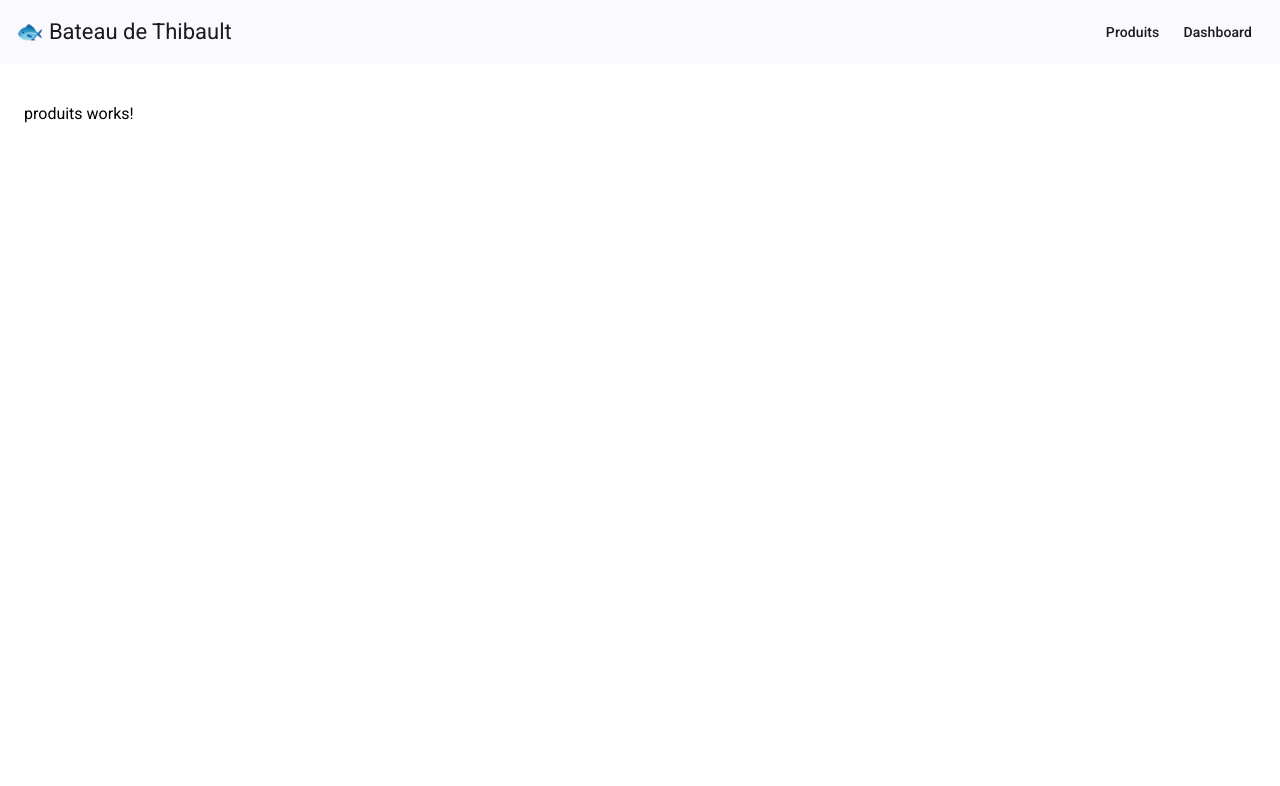
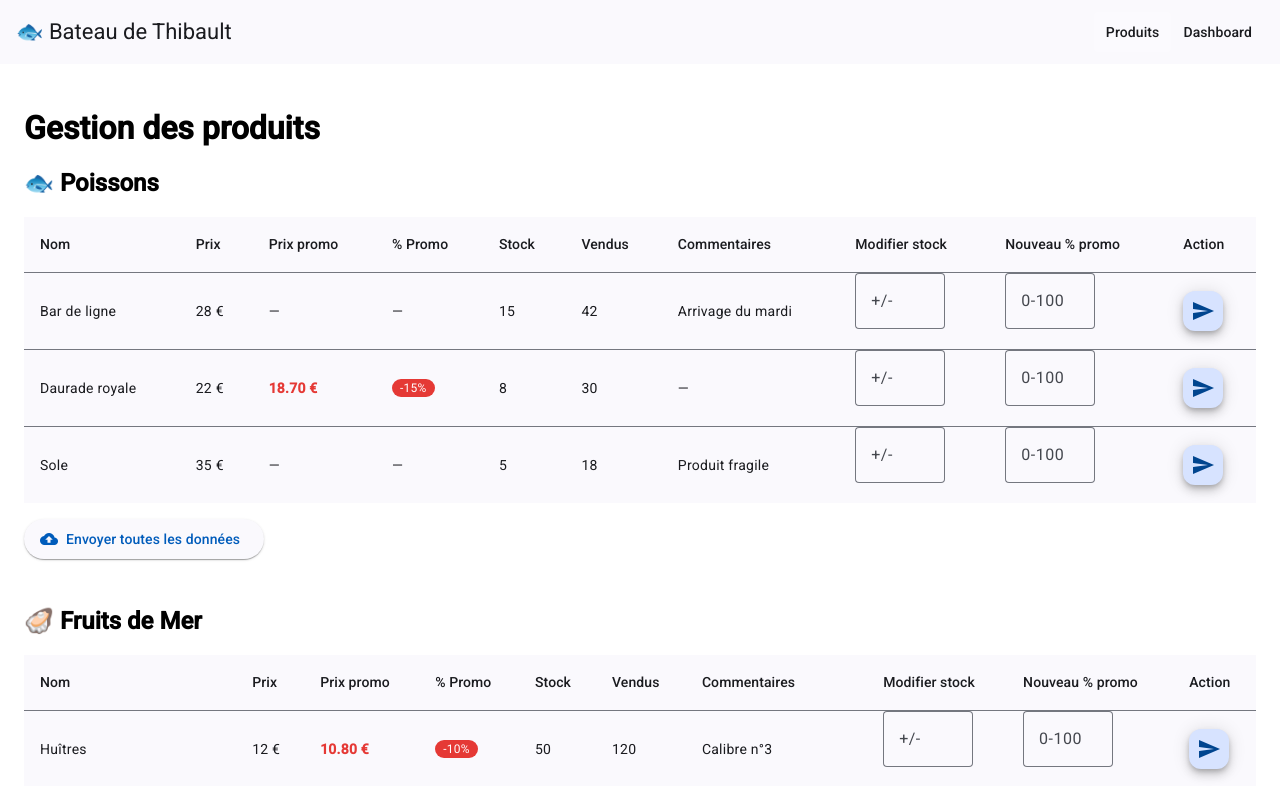
Before and after one commit to Ldacosta7/bateau-thibault-backoffice, an Angular app: page /produits in a window 1280 px wide. Shown: the top 786 px of the page. Built offline with nearby package versions, Linux system fonts and the light colour scheme.

Commit message:
feat: page produits avec tableau et modification

```diff
--- /dev/null
+++ b/src/app/core/services/produits.service.ts
@@ -0,0 +1,20 @@
+import { Injectable } from '@angular/core';
+import { Produit } from '../models/produit.model';
+import { PRODUITS_MOCK } from '../../mock/produits.mock';
+
+@Injectable({ providedIn: 'root' })
+export class ProduitsService {
+
+  private produits: Produit[] = [...PRODUITS_MOCK];
+
+  getByCategorie(categorie: 'poisson' | 'fruit-de-mer' | 'crustace'): Produit[] {
+    return this.produits.filter(p => p.categorie === categorie);
+  }
+
+  updateProduit(id: number, changes: Partial<Produit>): void {
+    const index = this.produits.findIndex(p => p.id === id);
+    if (index !== -1) {
+      this.produits[index] = { ...this.produits[index], ...changes };
+    }
+  }
+}
--- a/src/app/pages/produits/produits.component.css
+++ b/src/app/pages/produits/produits.component.css
@@ -0,0 +1,43 @@
+.tableau-section {
+  margin-bottom: 48px;
+}
+
+table {
+  width: 100%;
+}
+
+.champ-modif {
+  width: 90px;
+}
+
+.en-promo {
+  color: #e53935;
+  font-weight: bold;
+}
+
+.badge-promo {
+  background-color: #e53935;
+  color: white;
+  padding: 2px 8px;
+  border-radius: 12px;
+  font-size: 12px;
+}
+
+.stock-bas {
+  color: #e53935;
+  font-weight: bold;
+}
+
+.msg-erreur {
+  color: #e53935;
+  font-size: 11px;
+  display: block;
+}
+
+.champ-erreur {
+  border-color: #e53935 !important;
+}
+
+.btn-tout-envoyer {
+  margin-top: 16px;
+}
--- a/src/app/pages/produits/produits.component.html
+++ b/src/app/pages/produits/produits.component.html
@@ -1 +1,94 @@
-<p>produits works!</p>
+<h1>Gestion des produits</h1>
+
+<!-- BLOC RÉUTILISABLE PAR CATÉGORIE -->
+<ng-container *ngTemplateOutlet="tableauProduits; context: { $implicit: poissons, titre: '🐟 Poissons' }"></ng-container>
+<ng-container *ngTemplateOutlet="tableauProduits; context: { $implicit: fruitsDesMer, titre: '🦪 Fruits de Mer' }"></ng-container>
+<ng-container *ngTemplateOutlet="tableauProduits; context: { $implicit: crustaces, titre: '🦞 Crustacés' }"></ng-container>
+
+<!-- TEMPLATE DU TABLEAU -->
+<ng-template #tableauProduits let-liste let-titre="titre">
+  <section class="tableau-section">
+    <h2>{{ titre }}</h2>
+
+    <table mat-table [dataSource]="liste" class="mat-elevation-z2">
+
+      <ng-container matColumnDef="nom">
+        <th mat-header-cell *matHeaderCellDef>Nom</th>
+        <td mat-cell *matCellDef="let pf">{{ pf.produit.nom }}</td>
+      </ng-container>
+
+      <ng-container matColumnDef="prix">
+        <th mat-header-cell *matHeaderCellDef>Prix</th>
+        <td mat-cell *matCellDef="let pf">{{ pf.produit.prix }} €</td>
+      </ng-container>
+
+      <ng-container matColumnDef="prixPromo">
+        <th mat-header-cell *matHeaderCellDef>Prix promo</th>
+        <td mat-cell *matCellDef="let pf" [class.en-promo]="pf.produit.enPromotion">
+          {{ getPrixPromo(pf) }}
+        </td>
+      </ng-container>
+
+      <ng-container matColumnDef="pourcentage">
+        <th mat-header-cell *matHeaderCellDef>% Promo</th>
+        <td mat-cell *matCellDef="let pf">
+          <span *ngIf="pf.produit.enPromotion" class="badge-promo">-{{ pf.produit.pourcentagePromotion }}%</span>
+          <span *ngIf="!pf.produit.enPromotion">—</span>
+        </td>
+      </ng-container>
+
+      <ng-container matColumnDef="stock">
+        <th mat-header-cell *matHeaderCellDef>Stock</th>
+        <td mat-cell *matCellDef="let pf" [class.stock-bas]="pf.produit.quantiteStock < 5">
+          {{ pf.produit.quantiteStock }}
+        </td>
+      </ng-container>
+
+      <ng-container matColumnDef="vendus">
+        <th mat-header-cell *matHeaderCellDef>Vendus</th>
+        <td mat-cell *matCellDef="let pf">{{ pf.produit.nombreVendus }}</td>
+      </ng-container>
+
+      <ng-container matColumnDef="commentaires">
+        <th mat-header-cell *matHeaderCellDef>Commentaires</th>
+        <td mat-cell *matCellDef="let pf">{{ pf.produit.commentaires || '—' }}</td>
+      </ng-container>
+
+      <ng-container matColumnDef="modifStock">
+        <th mat-header-cell *matHeaderCellDef>Modifier stock</th>
+        <td mat-cell *matCellDef="let pf">
+          <mat-form-field appearance="outline" class="champ-modif">
+            <input matInput type="number" placeholder="+/-" [(ngModel)]="pf.stockDelta" [class.champ-erreur]="pf.erreurStock">
+          </mat-form-field>
+          <mat-error *ngIf="pf.erreurStock" class="msg-erreur">{{ pf.erreurStock }}</mat-error>
+        </td>
+      </ng-container>
+
+      <ng-container matColumnDef="modifPromo">
+        <th mat-header-cell *matHeaderCellDef>Nouveau % promo</th>
+        <td mat-cell *matCellDef="let pf">
+          <mat-form-field appearance="outline" class="champ-modif">
+            <input matInput type="number" placeholder="0-100" [(ngModel)]="pf.nouveauPourcentage" [class.champ-erreur]="pf.erreurPromo">
+          </mat-form-field>
+          <mat-error *ngIf="pf.erreurPromo" class="msg-erreur">{{ pf.erreurPromo }}</mat-error>
+        </td>
+      </ng-container>
+
+      <ng-container matColumnDef="action">
+        <th mat-header-cell *matHeaderCellDef>Action</th>
+        <td mat-cell *matCellDef="let pf">
+          <button mat-mini-fab color="primary" (click)="envoyerLigne(pf)" title="Envoyer">
+            <mat-icon>send</mat-icon>
+          </button>
+        </td>
+      </ng-container>
+
+      <tr mat-header-row *matHeaderRowDef="colonnes"></tr>
+      <tr mat-row *matRowDef="let row; columns: colonnes;"></tr>
+    </table>
+
+    <button mat-raised-button color="accent" class="btn-tout-envoyer" (click)="toutEnvoyer(liste)">
+      <mat-icon>cloud_upload</mat-icon> Envoyer toutes les données
+    </button>
+  </section>
+</ng-template>
--- a/src/app/pages/produits/produits.component.ts
+++ b/src/app/pages/produits/produits.component.ts
@@ -1,11 +1,110 @@
-import { Component } from '@angular/core';
+import { Component, OnInit } from '@angular/core';
+import { CommonModule } from '@angular/common';
+import { FormsModule } from '@angular/forms';
+import { MatTableModule } from '@angular/material/table';
+import { MatInputModule } from '@angular/material/input';
+import { MatButtonModule } from '@angular/material/button';
+import { MatIconModule } from '@angular/material/icon';
+import { MatChipsModule } from '@angular/material/chips';
+import { MatSnackBarModule, MatSnackBar } from '@angular/material/snack-bar';
+import { Produit } from '../../core/models/produit.model';
+import { ProduitsService } from '../../core/services/produits.service';
+
+interface ProduitForm {
+  produit: Produit;
+  stockDelta: number | null;
+  nouveauPourcentage: number | null;
+  erreurStock: string;
+  erreurPromo: string;
+}
 
 @Component({
   selector: 'app-produits',
-  imports: [],
+  standalone: true,
+  imports: [
+    CommonModule, FormsModule, MatTableModule, MatInputModule,
+    MatButtonModule, MatIconModule, MatChipsModule, MatSnackBarModule
+  ],
   templateUrl: './produits.component.html',
   styleUrl: './produits.component.css'
 })
-export class ProduitsComponent {
+export class ProduitsComponent implements OnInit {
 
+  colonnes = ['nom', 'prix', 'prixPromo', 'pourcentage', 'stock', 'vendus', 'commentaires', 'modifStock', 'modifPromo', 'action'];
+
+  poissons: ProduitForm[] = [];
+  fruitsDesMer: ProduitForm[] = [];
+  crustaces: ProduitForm[] = [];
+
+  constructor(private produitsService: ProduitsService, private snackBar: MatSnackBar) {}
+
+  ngOnInit(): void {
+    this.chargerProduits();
+  }
+
+  chargerProduits(): void {
+    const toForm = (p: Produit): ProduitForm => ({
+      produit: p, stockDelta: null, nouveauPourcentage: null, erreurStock: '', erreurPromo: ''
+    });
+    this.poissons = this.produitsService.getByCategorie('poisson').map(toForm);
+    this.fruitsDesMer = this.produitsService.getByCategorie('fruit-de-mer').map(toForm);
+    this.crustaces = this.produitsService.getByCategorie('crustace').map(toForm);
+  }
+
+  getPrixPromo(pf: ProduitForm): string {
+    if (!pf.produit.enPromotion) return '—';
+    const promo = pf.produit.prix * (1 - pf.produit.pourcentagePromotion / 100);
+    return promo.toFixed(2) + ' €';
+  }
+
+  validerLigne(pf: ProduitForm): boolean {
+    let valide = true;
+    pf.erreurStock = '';
+    pf.erreurPromo = '';
+
+    if (pf.stockDelta !== null) {
+      if (isNaN(pf.stockDelta)) {
+        pf.erreurStock = 'Nombre invalide'; valide = false;
+      } else if (pf.produit.quantiteStock + pf.stockDelta < 0) {
+        pf.erreurStock = 'Stock ne peut pas être négatif'; valide = false;
+      }
+    }
+    if (pf.nouveauPourcentage !== null) {
+      if (isNaN(pf.nouveauPourcentage)) {
+        pf.erreurPromo = 'Nombre invalide'; valide = false;
+      } else if (pf.nouveauPourcentage < 0 || pf.nouveauPourcentage > 100) {
+        pf.erreurPromo = 'Entre 0 et 100'; valide = false;
+      }
+    }
+    return valide;
+  }
+
+  envoyerLigne(pf: ProduitForm): void {
+    if (!this.validerLigne(pf)) return;
+    const changes: Partial<Produit> = {};
+    if (pf.stockDelta !== null) changes.quantiteStock = pf.produit.quantiteStock + pf.stockDelta;
+    if (pf.nouveauPourcentage !== null) {
+      changes.pourcentagePromotion = pf.nouveauPourcentage;
+      changes.enPromotion = pf.nouveauPourcentage > 0;
+    }
+    this.produitsService.updateProduit(pf.produit.id, changes);
+    this.chargerProduits();
+    this.snackBar.open('✅ Produit mis à jour !', 'Fermer', { duration: 3000 });
+  }
+
+  toutEnvoyer(liste: ProduitForm[]): void {
+    const toutValide = liste.every(pf => this.validerLigne(pf));
+    if (!toutValide) return;
+    liste.forEach(pf => {
+      const changes: Partial<Produit> = {};
+      if (pf.stockDelta !== null) changes.quantiteStock = pf.produit.quantiteStock + pf.stockDelta;
+      if (pf.nouveauPourcentage !== null) {
+        changes.pourcentagePromotion = pf.nouveauPourcentage;
+        changes.enPromotion = pf.nouveauPourcentage > 0;
+      }
+      if (Object.keys(changes).length > 0) this.produitsService.updateProduit(pf.produit.id, changes);
+    });
+    this.chargerProduits();
+    this.snackBar.open('✅ Tous les produits mis à jour !', 'Fermer', { duration: 3000 });
+  }
 }
```
Also changed, not shown: 1 other file (tests, documents, lock files or other folders).
